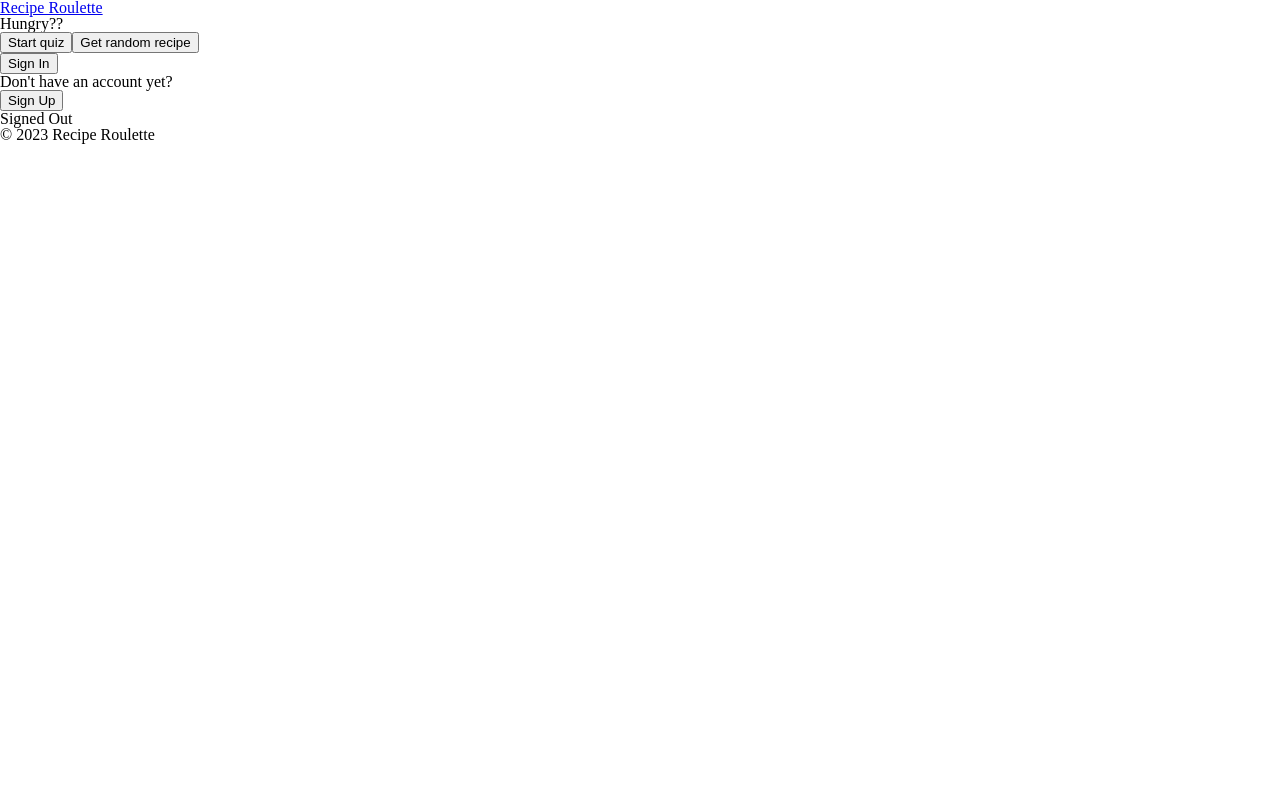
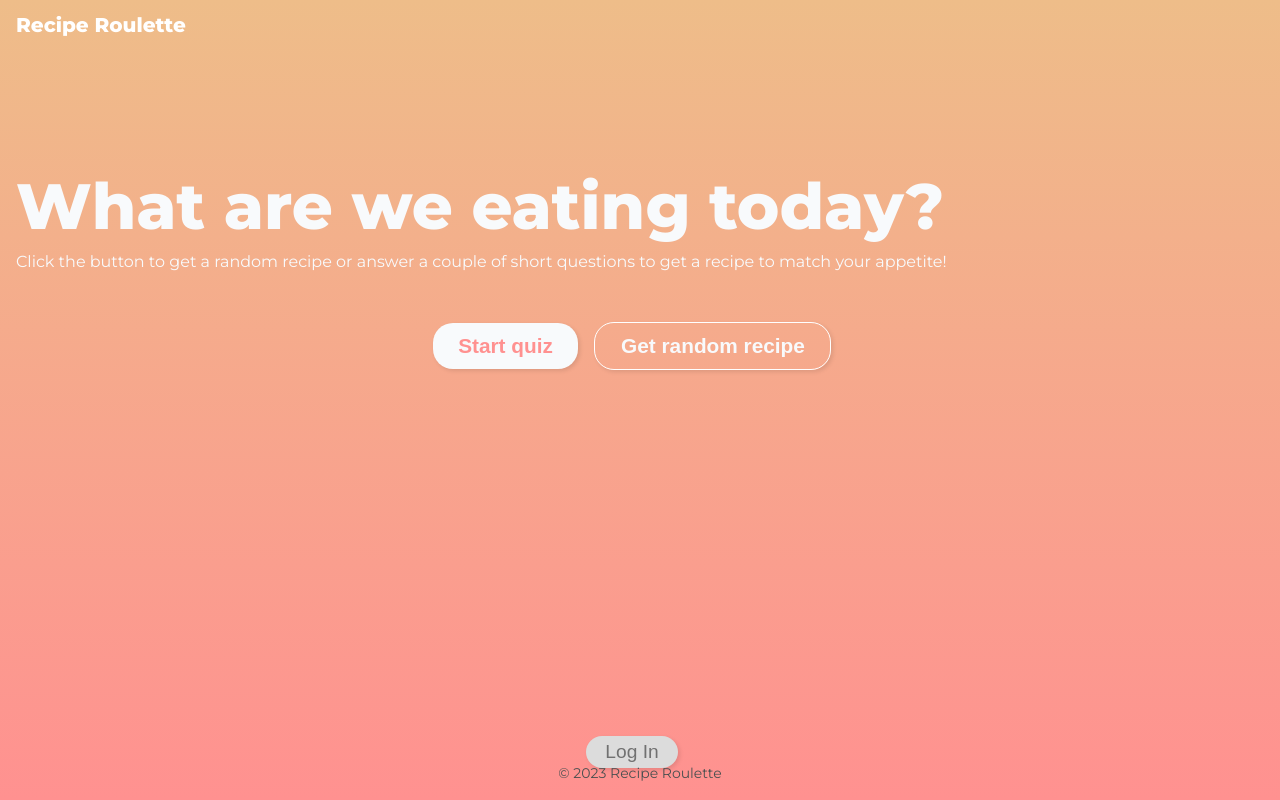
Before and after one commit to M-Luhulima/recipe-roulette, a React (Create React App) app in the folder client/: page / in a window 1280 px wide. Built offline with nearby package versions, Linux system fonts and the light colour scheme; no server answers.

Commit message:
css homepage and log in pop-up done

```diff
--- a/client/src/App.css
+++ b/client/src/App.css
@@ -1,44 +1,340 @@
+@import url('https://fonts.googleapis.com/css2?family=Montserrat:wght@300;400;500;600;800&display=swap');
+@import url('https://fonts.googleapis.com/css2?family=Hind:wght@300;400;500;600;700&display=swap');
+
 /* CSS RESET */
+/* Reset all box-sizing to border-box */
+*,
+*::before,
+*::after {
+  box-sizing: border-box;
+}
+
+/* Remove all margins and paddings */
 html, body, div, span, applet, object, iframe,
-h1, h2, h3, h4, h5, h6, p, blockquote, pre,
-a, abbr, acronym, address, big, cite, code,
-del, dfn, em, img, ins, kbd, q, s, samp,
-small, strike, strong, sub, sup, tt, var,
-b, u, i, center,
-dl, dt, dd, ol, ul, li,
-fieldset, form, label, legend,
-table, caption, tbody, tfoot, thead, tr, th, td,
-article, aside, canvas, details, embed,
+h1, h2, h3, h4, h5, h6, p, blockquote, pre, a,
+abbr, acronym, address, big, cite, code, del,
+dfn, em, img, ins, kbd, q, s, samp, small,
+strike, strong, sub, sup, tt, var, b, u, i,
+center, dl, dt, dd, ol, ul, li, fieldset, form,
+label, legend, table, caption, tbody, tfoot,
+thead, tr, th, td, article, aside, canvas, details, embed,
 figure, figcaption, footer, header, hgroup,
 menu, nav, output, ruby, section, summary,
 time, mark, audio, video {
   margin: 0;
   padding: 0;
   border: 0;
+  outline: 0;
   font-size: 100%;
-	font: inherit;
   vertical-align: baseline;
+  background: transparent;
 }
-/* HTML5 display-role reset for older browsers */
-article, aside, details, figcaption, figure,
-footer, header, hgroup, menu, nav, section {
-	display: block;
+
+/* Set default font family and font-size */
+body {
+  font-size: 16px;
+  line-height: 1.5;
 }
-body {
-	line-height: 1;
-}
-ol, ul {
+
+/* Remove list styles */
+ul,
+ol {
   list-style: none;
 }
-blockquote, q {
-	quotes: none;
+
+/* Remove hyperlink text-decoration */
+a {
+  text-decoration: none;
 }
-blockquote:before, blockquote:after,
-q:before, q:after {
-	content: '';
-	content: none;
-}
+
+/* Remove table border spacing */
 table {
   border-collapse: collapse;
   border-spacing: 0;
 }
+
+/* Make images responsive */
+img {
+  max-width: 100%;
+  height: auto;
+}
+
+/* END RESET */
+
+/* Mobile first */
+
+/* BODY */
+
+body {
+	font-family: "Montserrat";
+	display: flex;
+	flex-direction: column;
+	min-height: 100vh;
+	background-color: #7cc0e2;
+	/* fallback color if gradients are not supported */
+	background-image: linear-gradient(to bottom, #eebd89, #ff9190);
+}
+
+
+
+/* HEADER */
+
+.header {
+	background-color: transparent;
+	display: flex;
+	align-items: center;
+	width: 100%;
+	box-sizing: border-box;
+	padding: 10px 0px;
+  margin-left: 1rem;
+	flex-direction: column;
+	justify-content: center;
+}
+
+.header__content {
+	width: 100%;
+	display: flex;
+	justify-content: space-between;
+	align-items: center;
+}
+
+.header__title {
+	color: rgb(255, 255, 255);
+	font-size: 20px;
+	font-weight: bold;
+}
+
+.header__link {
+	text-decoration: none;
+	color: #297297;
+	font-size: 17px;
+	margin-right: 20px;
+}
+
+/* FOOTER */
+
+/* TODO footer should be always at bottom.  */
+
+.footer {
+  background: transparent;
+  text-align: center;
+  font-size: 14px;
+  position: fixed;
+  bottom: 0;
+  width: 100%;
+  padding: 16px;
+}
+
+.footer__text {
+  font-size: 14px;
+  color: rgb(76, 80, 80);
+}
+
+
+/* HOMEPAGE */
+.homepage__title, .userpage__title {
+	display: flex;
+	text-align: left;
+  line-height: 3.5rem;
+	font-size: 4rem;
+	margin-top: 8rem;
+  margin-left: 1rem;
+	margin-bottom: 1rem;
+	color: rgb(248, 250, 252);
+}
+
+.homepage__text, .userpage__text {
+	font-size: 1rem;
+	color: rgb(248, 250, 252);
+	text-align: left;
+  margin-left: 1rem;
+}
+
+.homepage__buttons-container, .userpage__buttons-container {
+	display: flex;
+    justify-content: center;
+    align-items: center;
+    flex-wrap: wrap;
+    margin-top: 2rem;
+  }
+
+  .homepage__startquiz-button,
+  .homepage__getrandom-button, .userpage__startquiz-button, .userpage__getrandom-button {
+	background-color: rgb(248, 250, 252);
+	color: #ff9190;
+	font-size: 1.3rem;
+	font-weight: bold;
+	padding: 0.7rem 1.6rem;
+	border: none;
+	border-radius: 20px;
+	margin-top: 1rem;
+	margin-right: 1rem;
+	margin-bottom: 0.7rem;
+	cursor: pointer;
+	box-shadow: 2px 2px 4px rgba(0, 0, 0, 0.1);
+  }
+
+  .homepage__getrandom-button, .userpage__getrandom-button {
+	background-color: transparent;
+	color: rgb(248, 250, 252);
+  border: 1px solid white;
+  }
+
+  .homepage__getrandom-button:hover  {
+    background-color: rgb(239, 239, 239);
+  }
+
+  /* TODO hover fixen */
+
+  .homepage__startquiz-button:hover  {
+    background-color: rgb(239, 239, 239);
+  }
+
+
+  /* SIGNIN BTN */
+
+  .homepage__signin-container {
+    position: absolute;
+    bottom: 0;
+    left: 0;
+    right: 0;
+    display: flex;
+    flex-direction: column;
+    align-items: center;
+    margin-bottom: 16px;
+  }
+
+  .homepage__signin-button {
+    background-color: rgb(220, 220, 220);
+    color: rgb(113, 113, 113);
+    font-size: 1.2rem;
+    font-weight: normal;
+    padding: 0.3rem 1.2rem;
+    border: none;
+    border-radius: 20px;
+    margin-right: 1rem;
+    margin-bottom: 1rem;
+    cursor: pointer;
+	box-shadow: 2px 2px 4px rgba(0, 0, 0, 0.1);
+  }
+
+  .homepage__signin-button:hover {
+    background-color: #c7c9c9;
+  }
+
+  /* SIGNIN */
+
+  .signin-popup {
+	display: flex;
+	justify-content: center;
+	align-items: center;
+	position: fixed;
+	top: 0;
+	left: 0;
+	width: 100%;
+	height: 100%;
+	background-color: rgba(0, 0, 0, 0.5);
+	z-index: 1;
+  }
+
+  .signin-popup__content {
+	background-color: rgba(255, 255, 255, 0.8);
+	padding: 20px;
+	border-radius: 5px;
+	width: 400px;
+  }
+
+  .signin-popup__close-button {
+	display: block;
+	text-align: right;
+	font-size: 24px;
+	cursor: pointer;
+  }
+
+  .signin-popup__input {
+	display: block;
+	width: 100%;
+	padding: 10px;
+	margin-bottom: 10px;
+	border-radius: 5px;
+	border: 1px solid #ccc;
+  }
+
+  .signin-popup__signin-button {
+	background-color: #1d8296;
+	color: white;
+	padding: 10px 20px;
+	border: none;
+	border-radius: 5px;
+	cursor: pointer;
+	margin-bottom: 0.5rem;
+  }
+
+  .signin-popup__signin-button:hover {
+	background-color: #1d8296;
+  }
+
+  .signin-popup__separator{
+	margin: 1rem 0;
+	text-align: center;
+	font-weight: lighter;
+	font-size: 1rem;
+	color: #333;
+  }
+
+
+
+
+  .google-signin {
+    display: flex;
+    justify-content: center;
+    align-items: center;
+    border: none;
+    border-radius: 3px;
+    box-shadow: rgba(60, 64, 67, 0.3) 0px 1px 2px 0px,
+      rgba(60, 64, 67, 0.15) 0px 1px 3px 1px;
+    color: #6e6868;
+    cursor: pointer;
+    font-size: 16px;
+    font-weight: bold;
+    height: 40px;
+    margin: 0 auto;
+    padding: 0 24px;
+    text-align: center;
+    transition: box-shadow 0.2s ease;
+    background-color: #fff;
+  }
+
+  .google-signin:hover {
+    box-shadow: rgba(60, 64, 67, 0.3) 0px 1px 2px 0px,
+      rgba(60, 64, 67, 0.15) 0px 2px 6px 2px;
+  }
+
+  .google-signin img {
+    margin-right: 8px;
+    width: 18px;
+  }
+
+
+
+  /* ////// */
+
+  .signin-popup__signup-message{
+    margin-right: 16px;
+    font-size: 14px;
+  }
+
+  .signin-popup__signup-button{
+    background-color: transparent;
+    color: #1d8296;
+    border: none;
+    outline: none;
+    font-size: 14px;
+    font-weight: bold;
+    cursor: pointer;
+  }
+
+  .signin-popup__signup-button:hover {
+    text-decoration: underline;
+	background-color: rgb(214, 214, 214)
+  }
--- a/client/src/components/auth/authDetails.tsx
+++ b/client/src/components/auth/authDetails.tsx
@@ -47,7 +47,7 @@ const AuthDetails = () => {
           <button className="auth__signout-btn" onClick={userSignOut}>Sign Out</button>
         </>
       ) : (
-        <p className="auth__message">Signed Out</p>
+        <p className="auth__message"></p>
       )}
     </section>
 
--- a/client/src/components/auth/signIn.tsx
+++ b/client/src/components/auth/signIn.tsx
@@ -37,7 +37,6 @@ const SignIn: React.FC<SignInProps> = ({ onClose }) => {
     <button className="signin-popup__close-button" onClick={onClose}>
       &times;
     </button>
-    <h1 className="signin-popup__title">Sign In</h1>
     <GoogleSignIn onClose={onClose} />
     <article className="signin-popup__separator">- Or with email and password -</article>
     <form onSubmit={signIn} className="signin-popup__form">
--- a/client/src/components/footer.tsx
+++ b/client/src/components/footer.tsx
@@ -1,4 +1,7 @@
 import React from "react";
+
+// check of qua styling iets met footer_content wordt gedaan
+// footer misschien weg?
 
 const Footer: React.FC = () => {
   return (
--- a/client/src/pages/HomePage.tsx
+++ b/client/src/pages/HomePage.tsx
@@ -51,7 +51,8 @@ const HomePage: FC = () => {
 
   return (
     <section className="homepage">
-      <h1 className="homepage__title">Hungry??</h1>
+      <h1 className="homepage__title">What are we eating today?</h1>
+      <p className="homepage__text">Click the button to get a random recipe or answer a couple of short questions to get a recipe to match your appetite!</p>
       <article className="homepage__buttons-container">
         <button className="homepage__startquiz-button" onClick={handleStart}>
           Start quiz
@@ -62,18 +63,18 @@ const HomePage: FC = () => {
       </article>
       <article className="homepage__signin-container">
         <button className="homepage__signin-button" onClick={handleSignInOpen}>
-          Sign In
+          Log In
         </button>
         {isSignInOpen && (
           <SignIn onClose={handleSignInClose} />
         )}
-        <article className="homepage__signup-container">
+        {/* <article className="homepage__signup-container">
           <p className="homepage__signup-text">Don't have an account yet?</p>
           <button className="homepage__signup-button" onClick={handleSignUpOpen}>
             Sign Up
           </button>
           {isSignUpOpen && <SignUp onClose={handleSignUpClose} />}
-        </article>
+        </article> */}
         <AuthDetails />
       </article>
     </section>
--- a/client/src/pages/UserPage.tsx
+++ b/client/src/pages/UserPage.tsx
@@ -20,7 +20,8 @@ const UserPage: FC = () => {
 
   return (
     <section className="userpage">
-      <h1 className="userpage__title">Hungry??</h1>
+      <h1 className="userpage__title">What are we eating today?</h1>
+      <p className="userpage__text">Click the button to get a random recipe or answer a couple of short questions to get a recipe to match your appetite!</p>
       <article className="userpage__buttons-container">
         <button className="userpage__startquiz-button" onClick={handleStart}>
           Start quiz
--- a/client/src/styles/styles.css
+++ b/client/src/styles/styles.css
@@ -1,42 +1,6 @@
-/* index.css */
+
 
 /* GENERAL*/
-
-/* font */
-@import url('https://fonts.googleapis.com/css2?family=Montserrat:wght@300;400;500;600;800&display=swap');
-
-body {
-  background: #f6f6f5;
-  margin: 0;
-  font-family: "Montserrat";
-  --primary: #3dbeb6;
-  display: flex;
-  flex-direction: column;
-  min-height: 100vh;
-}
-
-header {
-  background: #fff;
-  padding: 10px 20px;
-  display: flex;
-  flex-direction: column;
-  justify-content: center;
-  align-items: center;
-}
-
-header a {
-  color: #297297;
-  text-decoration: none;
-  font-size: 17px;
-  margin-right: 20px; /* add margin to the right of the links */
-}
-
-.header-content {
-  width: 100%;
-  display: flex;
-  justify-content: space-between;
-  align-items: center;
-}
 
 .login-button {
   margin-left: auto;
@@ -61,109 +25,7 @@ main {
   margin: 0 auto;
 }
 
-footer {
-  background: #fbf9f9;
-  padding: 20px;
-  text-align: center;
-  font-size: 14px;
-  position: fixed;
-  bottom: 0;
-  width: 100%;
-}
-
-.footer-text {
-  margin: 0;
-}
-
-
 /* APP.CSS */
-
-/* HOMEPAGE  */
-
-body {
-    background-color: #3a6073; /* fallback color if gradients are not supported */
-    background-image: linear-gradient(to bottom, #eebd89, #ff9190);
-  }
-
-  /* HEADER */
-  .header {
-    background-color: #eebd89;
-    display: flex;
-    justify-content: space-between;
-    align-items: center;
-    padding: 16px;
-    width: 100%;
-    box-sizing: border-box;
-  }
-
-  .header-title {
-    color: rgb(255, 255, 255);
-    font-size: 28px;
-    font-weight: bold;
-    margin: 0;
-    text-align: center;
-  }
-
-  .header-right {
-    display: flex;
-    align-items: center;
-  }
-
-  .a {
-    text-decoration: none;
-    color: inherit;
-  }
-
-  /* FOOTER */
-
-  /* FOOTER */
-  .footer {
-    background-color: #ff9190;
-    padding: 16px;
-    text-align: center;
-  }
-
-  .footer-text {
-    margin: 0;
-    font-size: 14px;
-    color: rgb(16, 109, 114);
-  }
-
-  /* HOMEPAGE BTNS */
-
-  .homepage-buttons-container {
-    display: flex;
-    justify-content: center;
-    align-items: center;
-    flex-wrap: wrap;
-    margin-top: 6rem;
-  }
-
-  .homepage-startquiz-button {
-    background-color: rgb(16, 109, 114);
-    color: white;
-    font-size: 1.2rem;
-    font-weight: bold;
-    padding: 0.8rem 1.6rem;
-    border: none;
-    border-radius: 0.2rem;
-    margin-right: 1rem;
-    align-items: center;
-    margin-bottom: 1rem;
-    cursor: pointer;
-  }
-
-  .homepage-getrandom-button {
-    background-color: white;
-    color: rgb(16, 109, 114);
-    font-size: 1.2rem;
-    font-weight: bold;
-    padding: 0.8rem 1.6rem;
-    border: 2px solid rgb(16, 109, 114);
-    border-radius: 0.2rem;
-    cursor: pointer;
-  }
-
   /* SIGNIN BTN */
 
   .homepage-signin-container {
```
Also changed, not shown: client/src/components/header.tsx (+24 -0 lines), client/src/assets/images/recipe-logo.png (added). Lines whose indentation alone changed are shown as unchanged.
